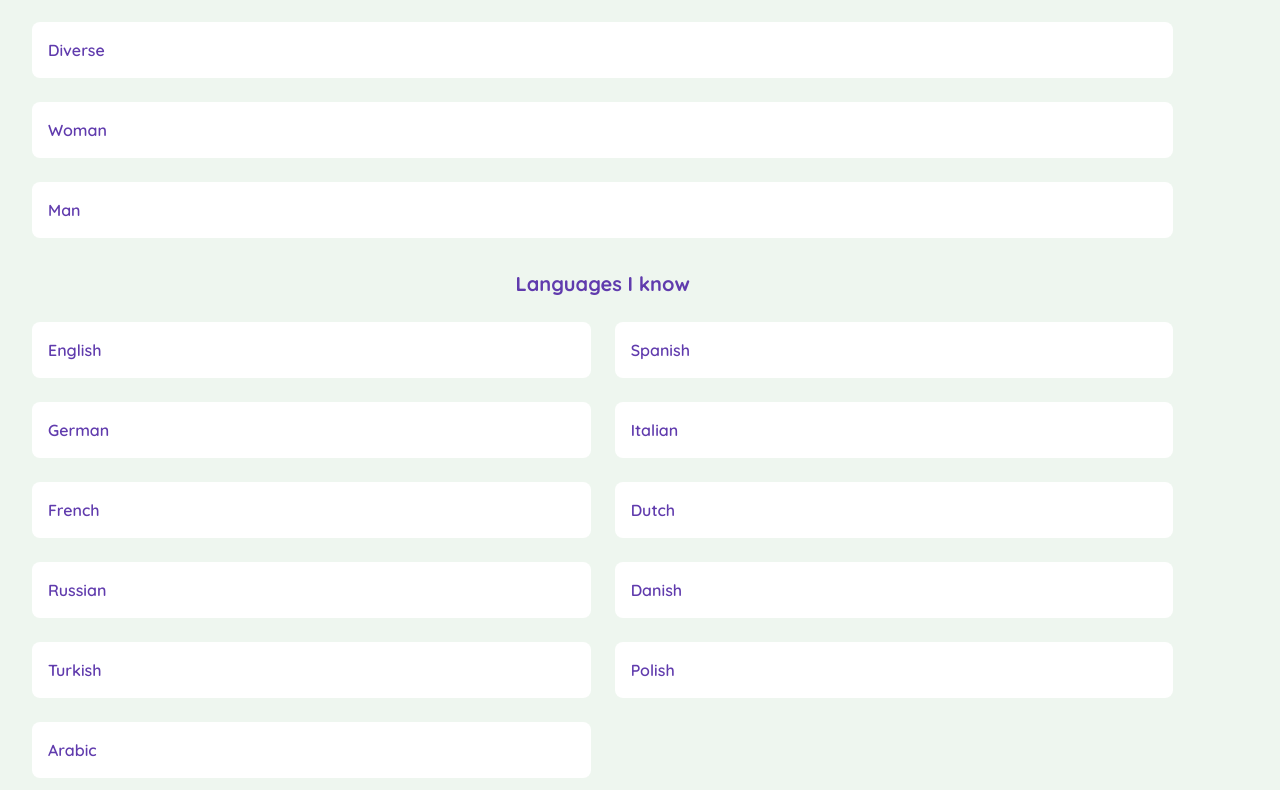
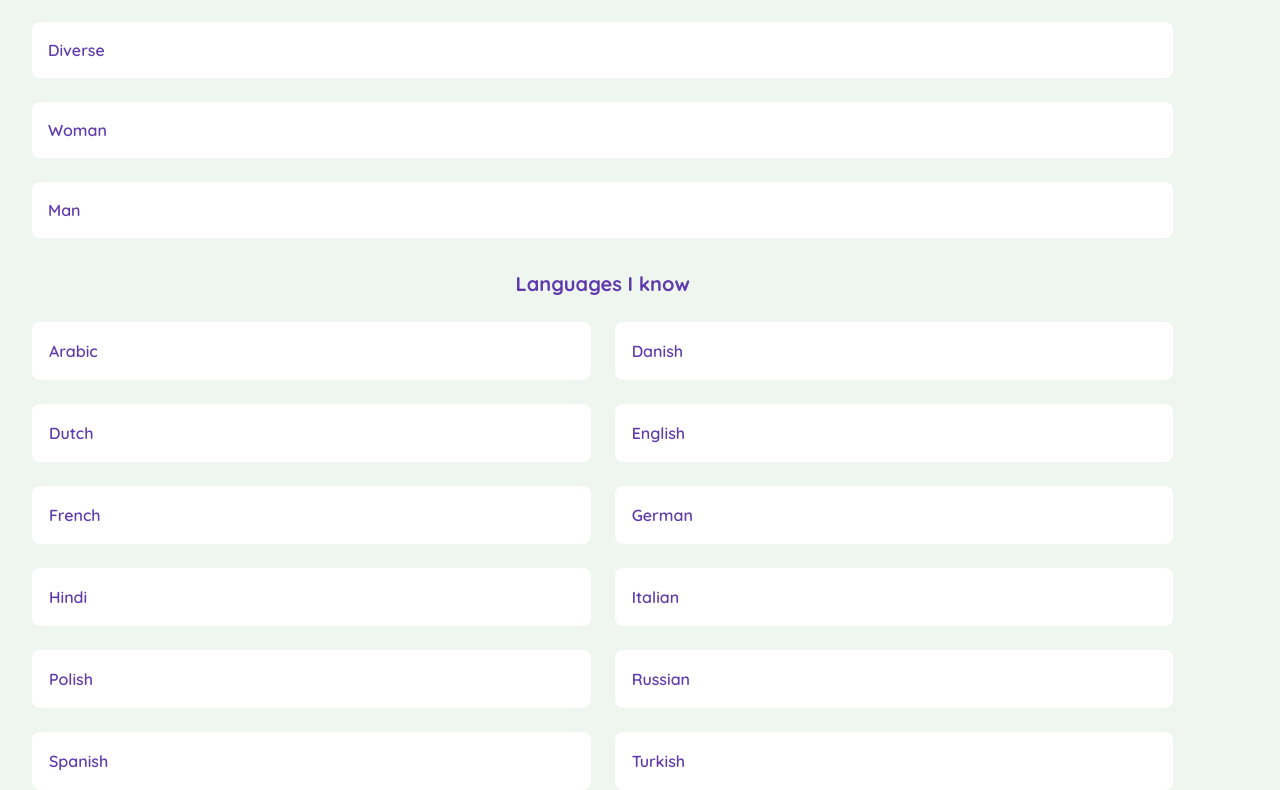
Before and after one commit to devhausleipzig/camp7-final-project, a Next.js app: page /editProfile in a window 1280 px wide. Shown: the part 828-1618 px from the top of the page. Built offline with nearby package versions, Linux system fonts and the light colour scheme.

Commit message:
add border back to language checkboxes and add hindi back

```diff
--- a/components/profile/languagesField.tsx
+++ b/components/profile/languagesField.tsx
@@ -1,3 +1,4 @@
+import clsx from "clsx";
 import { useState } from "react";
 
 const languages = [
@@ -10,6 +11,7 @@ const languages = [
   { value: "russian", desc: "Russian" },
   { value: "danish", desc: "Danish" },
   { value: "turkish", desc: "Turkish" },
+  { value: "hindi", desc: "Hindi" },
   { value: "polish", desc: "Polish" },
   { value: "arabic", desc: "Arabic" },
 ];
@@ -21,10 +23,17 @@ export default function LanguagesField() {
         Languages I know
       </h3>
       <form className="w-full font-quicksand grid gap-6 grid-cols-2">
-        {languages.map((language) => (
+        {languages
+          .sort((a, b) => (a.desc < b.desc ? -1 : 1))
+          .map((language) => (
             <label
               htmlFor={language.value}
-            className="relative flex justify-between items-center bg-white p-4 rounded-lg"
+              className={clsx(
+                "relative flex border justify-between items-center bg-white p-4 rounded-lg",
+                selectedLanguages.includes(language.value)
+                  ? "border-purple"
+                  : "border-transparent"
+              )}
               key={language.value}
             >
               <span className="font-semibold text-purple text-left outline-purple">
```
Lines whose indentation alone changed are shown as unchanged.
